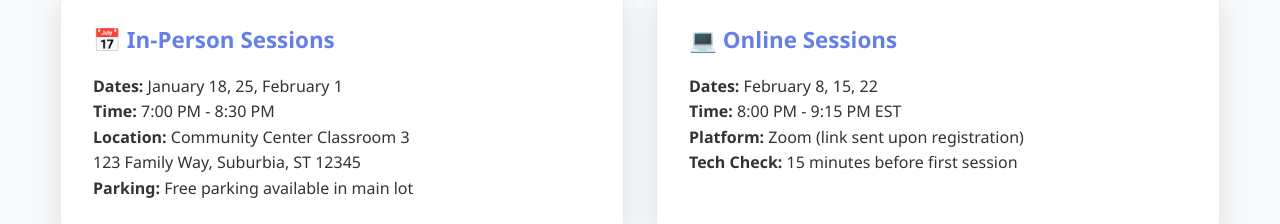
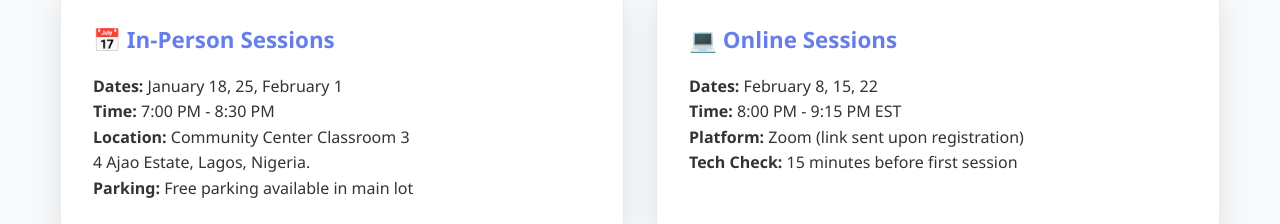
Before and after one commit to OscarCode442/FAML445, a plain HTML site: page index.html in a window 1280 px wide. Shown: the part 3504-3728 px from the top of the page. Drawn offline with Linux system fonts and the light colour scheme.

Commit message:
Update index.html
changed address

```diff
--- a/index.html
+++ b/index.html
@@ -563,7 +563,7 @@
                     <p><strong>Dates:</strong> January 18, 25, February 1</p>
                     <p><strong>Time:</strong> 7:00 PM - 8:30 PM</p>
                     <p><strong>Location:</strong> Community Center Classroom 3<br>
-                    123 Family Way, Suburbia, ST 12345</p>
+                    4 Ajao Estate, Lagos, Nigeria.</p>
                     <p><strong>Parking:</strong> Free parking available in main lot</p>
                 </div>
                 <div class="workshop-card">
```
